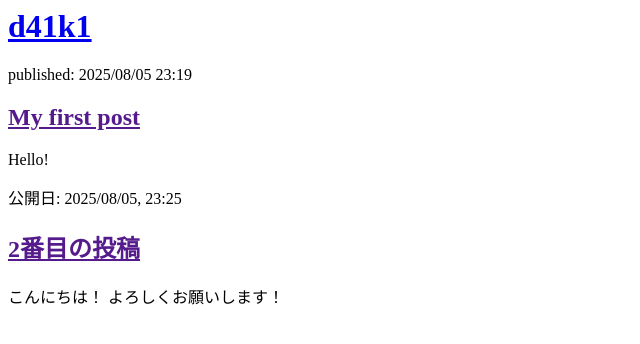
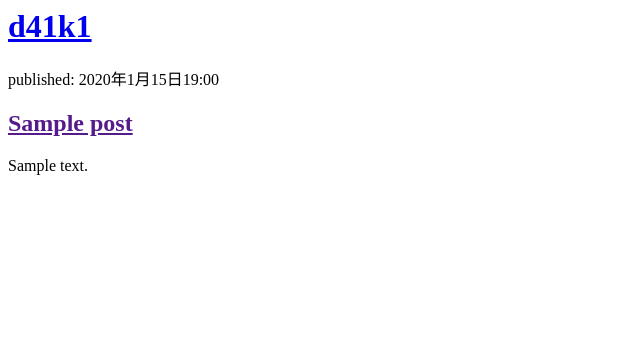
Before and after one commit to d41k1/django-tutorial, a Django app: page / in a window 1280 px wide. Shown: the top 344 px of the page, without its empty margins (0-640 px from the left). Run offline with Django 4.2, Linux system fonts and the light colour scheme; tables that the repository leaves empty hold one stand-in row (values such as "Sample post").

Commit message:
fix: display posts

```diff
--- a/src/tutorial/blog/templates/blog/post_list.html
+++ b/src/tutorial/blog/templates/blog/post_list.html
@@ -7,16 +7,12 @@
             <h1><a href="/">d41k1</a></h1>
         </div>
 
-        <div>
-            <p>published: 2025/08/05 23:19</p>
-            <h2><a href="">My first post</a></h2>
-            <p>Hello!</p>
-        </div>
-
-        <div>
-            <p>公開日: 2025/08/05, 23:25</p>
-            <h2><a href="">2番目の投稿</a></h2>
-            <p> こんにちは！ よろしくお願いします！ </p>
-        </div>
+        {% for post in posts %}
+            <div>
+                <p>published: {{ post.published_date }}</p>
+                <h2><a href="">{{ post.title }}</a></h2>
+                <p>{{ post.text|linebreaksbr }}</p>
+            </div>
+        {% endfor %}
     </body>
 </html>
--- a/src/tutorial/blog/views.py
+++ b/src/tutorial/blog/views.py
@@ -1,4 +1,7 @@
 from django.shortcuts import render
+from django.utils import timezone
+from .models import Post
 
 def post_list(request):
-    return render(request, 'blog/post_list.html', {})
+    posts = Post.objects.filter(published_date__lte=timezone.now()).order_by('published_date')
+    return render(request, 'blog/post_list.html', {'posts': posts})
```
